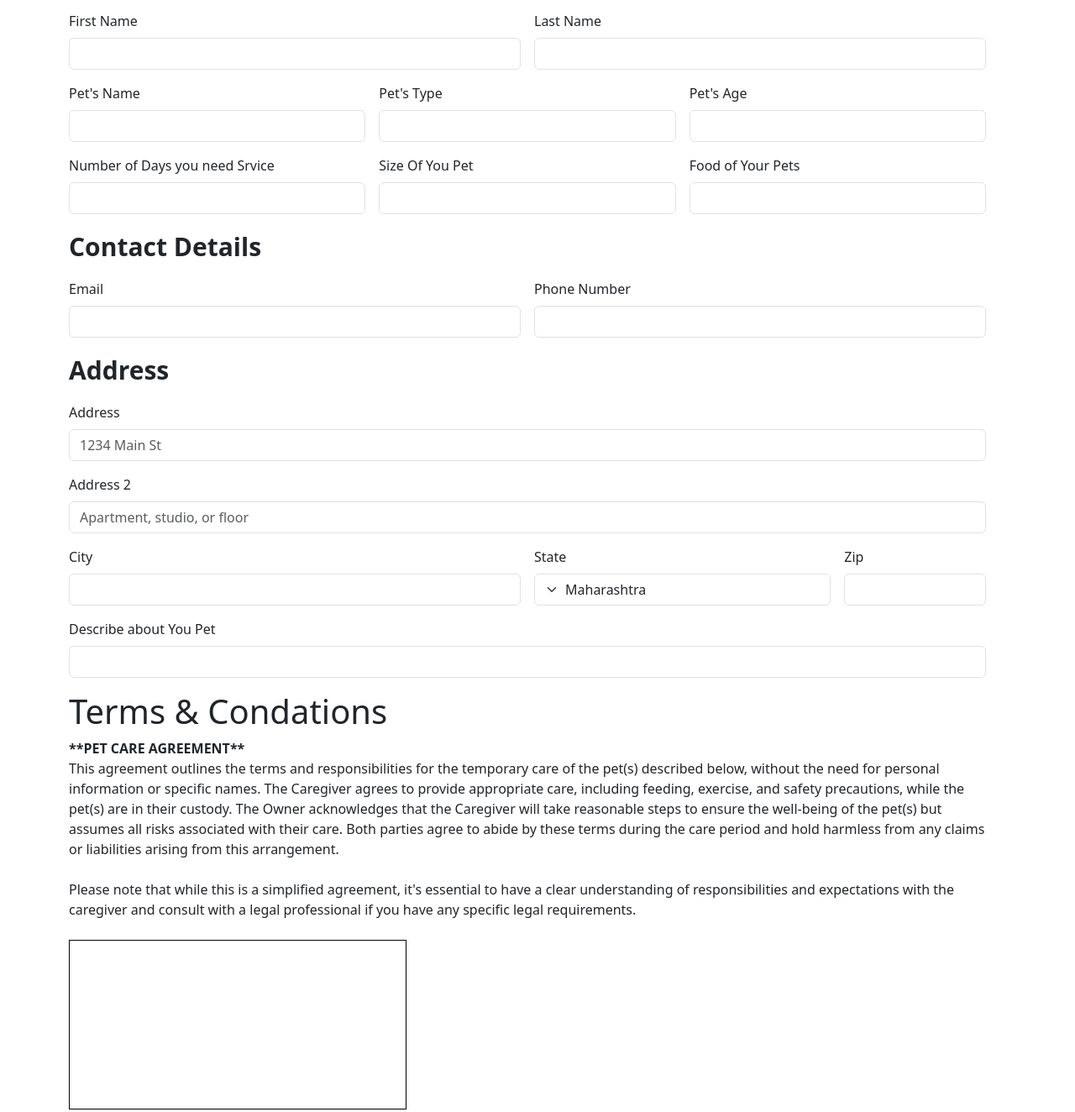
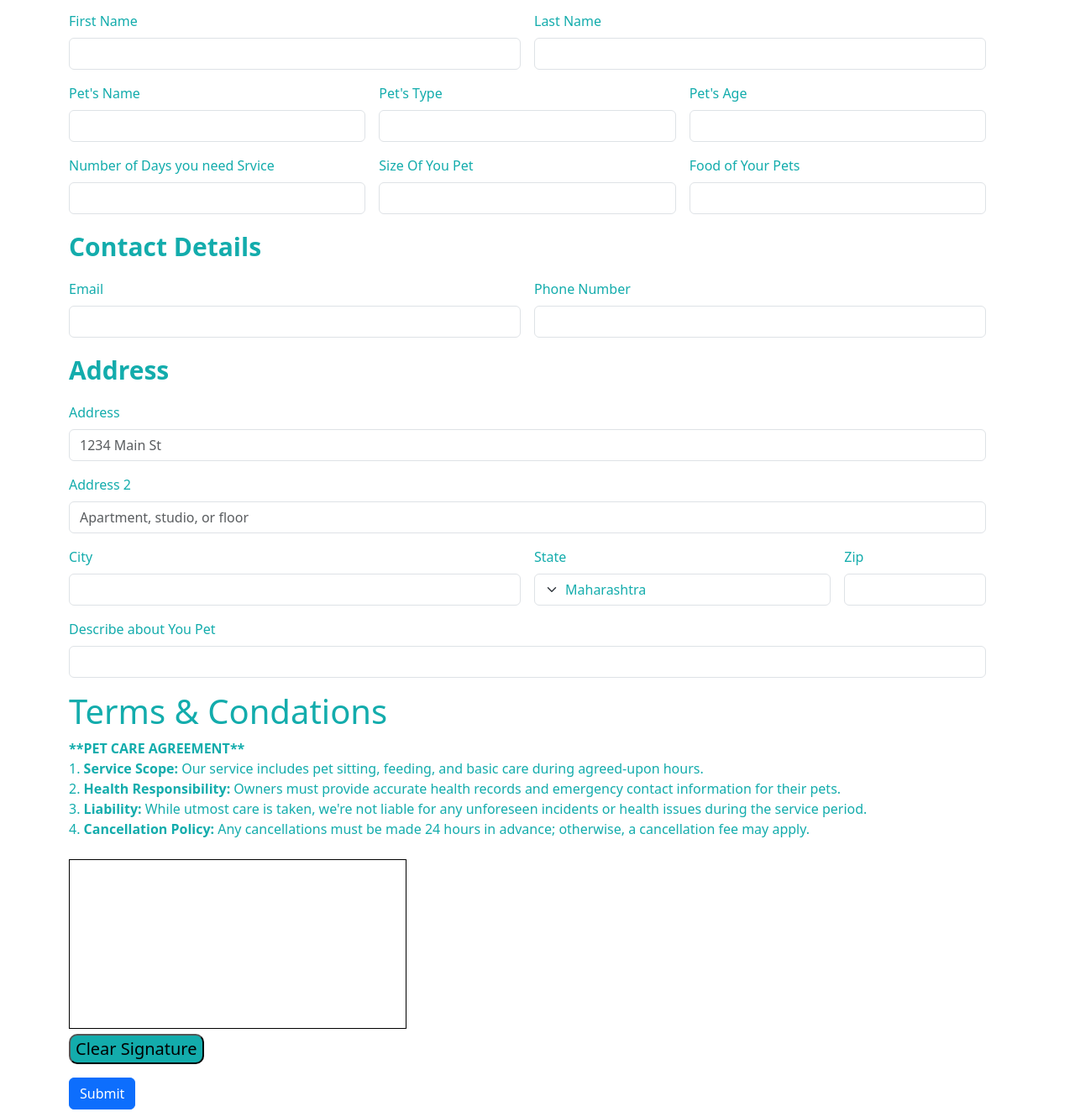
Before and after one commit to kuldeepkumarmaurya/form-with-signature, a plain HTML site: page index.html in a window 1280 px wide. Shown: the part 123-1447 px from the top of the page at 84% size. Drawn offline with nearby package versions, Linux system fonts and the light colour scheme.

Commit message:
Upadating Repo name and CSS'

```diff
--- a/hair.css
+++ b/hair.css
@@ -2,9 +2,18 @@
     font-size: 50px;
     font-weight: 900;
     text-align: center;
+    color: rgb(19, 172, 172);
 }
 #Details_heading{
     font-size: 30px;
     font-weight: 600;
     /* text-align: center; */
 }
+.colour {
+    color: rgb(19, 172, 172);
+}
+.lastbut{
+    background-color: rgb(19, 172, 172);
+    font-size: 20px;
+    border-radius: 10px;
+}
--- a/index.html
+++ b/index.html
@@ -9,7 +9,7 @@
     <link rel="stylesheet" href="https://cdn.jsdelivr.net/npm/bootstrap@5.3.2/dist/css/bootstrap.rtl.min.css" integrity="sha384-nU14brUcp6StFntEOOEBvcJm4huWjB0OcIeQ3fltAfSmuZFrkAif0T+UtNGlKKQv" crossorigin="anonymous">
     <link rel="stylesheet" href="./hair.css">
     <script src="https://cdn.jsdelivr.net/npm/bootstrap@5.3.2/dist/js/bootstrap.bundle.min.js" integrity="sha384-C6RzsynM9kWDrMNeT87bh95OGNyZPhcTNXj1NW7RuBCsyN/o0jlpcV8Qyq46cDfL" crossorigin="anonymous"></script>
-    <title>Join With Us</title>
+    <title>Form </title>
   </head>
   <body>
     <div class="container">
@@ -24,9 +24,9 @@
                 <div class="col-12" >
                     <form class="row g-3 needs-validation" novalidate action=""  action="https://formsubmit.co/km213002@gmail.com" method="POST">
                         <!-- name -->
-                        <div class="col-12" id="Details_heading">Your and Your's Pets Information</div>
+                        <div class="col-12 colour" id="Details_heading">Your and Your's Pets Information</div>
                         <div class="col-md-6">
-                            <label for="inputEmail4" class="form-label">First Name</label>
+                            <label for="inputEmail4" class="form-label colour">First Name</label>
                             <input type="text" class="form-control" id="name" name="name" required>
                             <div class="invalid-feedback">
                               Please Enter your Name
@@ -36,8 +36,8 @@
                           <!--Sur Name  -->
 
                         <div class="col-md-6">
-                            <label for="inputEmail4" class="form-label">Last Name</label>
-                            <input type="text" class="form-control" id="Surname" name="surname" required>
+                            <label for="inputEmail4" class="form-label colour">Last Name</label>
+                            <input type="text" class="form-control " id="Surname" name="surname" required>
                             <div class="invalid-feedback">
                               Please Enter your Sur Name
                             </div>
@@ -45,7 +45,7 @@
 
                           <!-- Pet's Name -->
                         <div class="col-md-4">
-                            <label for="inputEmail4" class="form-label">Pet's Name</label>
+                            <label for="inputEmail4" class="form-label colour colour">Pet's Name</label>
                             <input type="text" class="form-control" id="name" name="petname" required>
                             <div class="invalid-feedback">
                               Please Enter Pte's Name
@@ -54,7 +54,7 @@
 
                            <!-- Breed -->
                            <div class="col-md-4">
-                            <label for="inputEmail4" class="form-label">Pet's Type</label>
+                            <label for="inputEmail4" class="form-label colour">Pet's Type</label>
                             <input type="text" class="form-control" id="name" name="pettype" required>
                             <div class="invalid-feedback">
                               Please Enter Pte's Type Like Dog  Cat
@@ -63,7 +63,7 @@
 
                           <!-- pet's Age -->
                         <div class="col-md-4">
-                            <label for="inputEmail4" class="form-label">Pet's Age</label>
+                            <label for="inputEmail4" class="form-label colour">Pet's Age</label>
                             <input type="number" class="form-control" id="name" name="petage" required>
                             <div class="invalid-feedback">
                               Please Enter your Pet's Age
@@ -73,7 +73,7 @@
 
                           <!-- Pet's Name -->
                           <div class="col-md-4">
-                            <label for="inputEmail4" class="form-label">Number of Days you need Srvice</label>
+                            <label for="inputEmail4" class="form-label colour">Number of Days you need Srvice</label>
                             <input type="text" class="form-control" id="name" name="numberofday" required>
                             <div class="invalid-feedback">
                               Please Enter number of Days
@@ -82,7 +82,7 @@
 
                            <!-- Breed -->
                            <div class="col-md-4">
-                            <label for="inputEmail4" class="form-label">Size Of You Pet</label>
+                            <label for="inputEmail4" class="form-label colour">Size Of You Pet</label>
                             <input type="text" class="form-control" id="name" name="size" required>
                             <div class="invalid-feedback">
                               Please Enter Size
@@ -91,7 +91,7 @@
 
                           <!-- pet's Age -->
                         <div class="col-md-4">
-                            <label for="inputEmail4" class="form-label">Food of Your Pets</label>
+                            <label for="inputEmail4" class="form-label colour">Food of Your Pets</label>
                             <input type="number" class="form-control" id="name" name="food" required>
                             <div class="invalid-feedback">
                               Please Enter food
@@ -99,9 +99,9 @@
                         </div>
 
                         <!-- Email -->
-                        <div class="col-12" id="Details_heading">Contact Details</div>
+                        <div class="col-12 colour" id="Details_heading">Contact Details</div>
                         <div class="col-md-6">
-                          <label for="inputEmail4" class="form-label">Email</label>
+                          <label for="inputEmail4" class="form-label colour">Email</label>
                           <input type="email" class="form-control" id="inputEmail4" name="email" required>
                           <div class="invalid-feedback">
                             Enter your Email
@@ -109,7 +109,7 @@
                         </div>
                        <!-- Phone number -->
                         <div class="col-md-6">
-                          <label for="inputEmail4" class="form-label">Phone Number</label>
+                          <label for="inputEmail4" class="form-label colour">Phone Number</label>
                           <input type="phone" class="form-control" id="phone" name="phone" required>
                           <div class="invalid-feedback">
                             Enter your Phone number
@@ -117,32 +117,32 @@
                         </div>
 
                     <!-- Address -->
-                        <div class="col-12" id="Details_heading">Address</div>
+                        <div class="col-12 colour" id="Details_heading">Address</div>
 
                         <div class="col-12">
-                          <label for="inputAddress" class="form-label">Address</label>
+                          <label for="inputAddress" class="form-label colour">Address</label>
                           <input type="text" class="form-control" id="inputAddress" placeholder="1234 Main St" name="addres1" required>
                           <div class="invalid-feedback">
                             Enter your Address
                           </div>
                         </div>
                         <div class="col-12">
-                          <label for="inputAddress2" class="form-label">Address 2</label>
+                          <label for="inputAddress2" class="form-label colour">Address 2</label>
                           <input type="text" class="form-control" id="inputAddress2" placeholder="Apartment, studio, or floor" name="addrss2" required>
                           <div class="invalid-feedback">
                             Enter your Address
                           </div>
                         </div>
                         <div class="col-md-6">
-                          <label for="inputCity" class="form-label">City</label>
+                          <label for="inputCity" class="form-label colour">City</label>
                           <input type="text" class="form-control" id="inputCity" name="city" nrequired>
                           <div class="invalid-feedback">
                             Enter your Address
                           </div>
                         </div>
                         <div class="col-md-4">
-                          <label for="inputState" class="form-label">State</label>
-                          <select id="inputState" class="form-select" name="state" required>
+                          <label for="inputState" class="form-label colour">State</label>
+                          <select id="inputState" class="form-select colour" name="state" required>
                             <option>Andhra Pradesh</option>
                             <option>Arunachal Pradesh</option>
                             <option>Assam</option>
@@ -185,7 +185,7 @@
                             Select your State
                           </div>
                         <div class="col-md-2">
-                          <label for="inputZip" class="form-label">Zip</label>
+                          <label for="inputZip" class="form-label colour">Zip</label>
                           <input type="text" class="form-control" id="inputZip" name="zip" required>
                         </div>
                         <div class="invalid-feedback">
@@ -196,22 +196,29 @@
 
 
                         <div class="col-md-12">
-                            <label for="inputEmail4" class="form-label"> Describe about You Pet</label>
+                            <label for="inputEmail4" class="form-label colour"> Describe about You Pet</label>
                             <input type="text" class="form-control" id="" name="discribe">
 
                         </div>
-                        <div class="col-md-12">
-                          <h1>Terms & Condations</h1>
+                        <div class="col-md-12 colour">
+                          <h1>Terms & Condations </h1>
                           <label for="inputEmail4" class="form-label">
 
 
 
                             <b>**PET CARE AGREEMENT**</b>
                             <br>
-                            This agreement outlines the terms and responsibilities for the temporary care of the pet(s) described below, without the need for personal information or specific names. The Caregiver agrees to provide appropriate care, including feeding, exercise, and safety precautions, while the pet(s) are in their custody. The Owner acknowledges that the Caregiver will take reasonable steps to ensure the well-being of the pet(s) but assumes all risks associated with their care. Both parties agree to abide by these terms during the care period and hold harmless from any claims or liabilities arising from this arrangement.
+
+
+                            1. <b>Service Scope:</b> Our service includes pet sitting, feeding, and basic care during agreed-upon hours.
                             <br>
+                            2. <b>Health Responsibility:</b> Owners must provide accurate health records and emergency contact information for their pets.
                             <br>
-                            Please note that while this is a simplified agreement, it's essential to have a clear understanding of responsibilities and expectations with the caregiver and consult with a legal professional if you have any specific legal requirements.</label>
+                            3. <b>Liability:</b> While utmost care is taken, we're not liable for any unforeseen incidents or health issues during the service period.
+                            <br>
+                            4. <b>Cancellation Policy:</b> Any cancellations must be made 24 hours in advance; otherwise, a cancellation fee may apply.
+
+                            </label>
                       </div>
                       <div class="col-12">
                         <div id="signature-container" >
@@ -219,7 +226,7 @@
                           <canvas id="signature-pad" width="400" height="200"  style="border: 1px solid black;"></canvas>
                       </div>
 
-                      <button id="clear-button">Clear Signature</button>
+                      <button id="clear-button" class="lastbut">Clear Signature</button>
 
                       <!-- JavaScript to handle signature input -->
                       <script>
```
